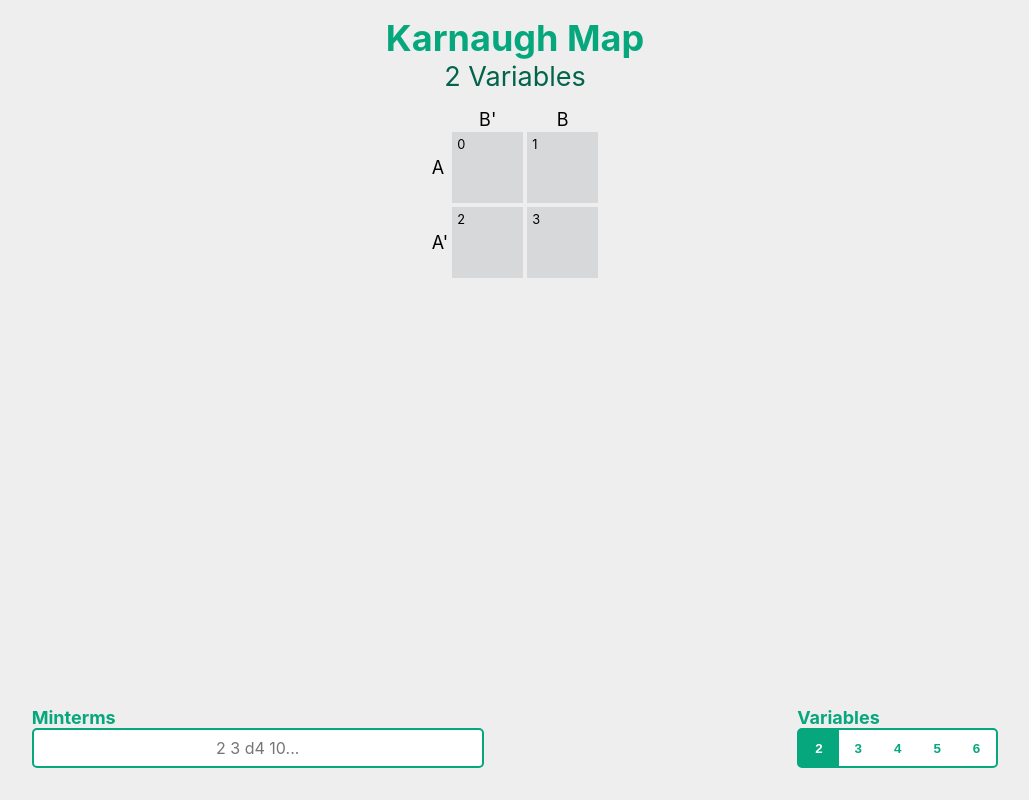
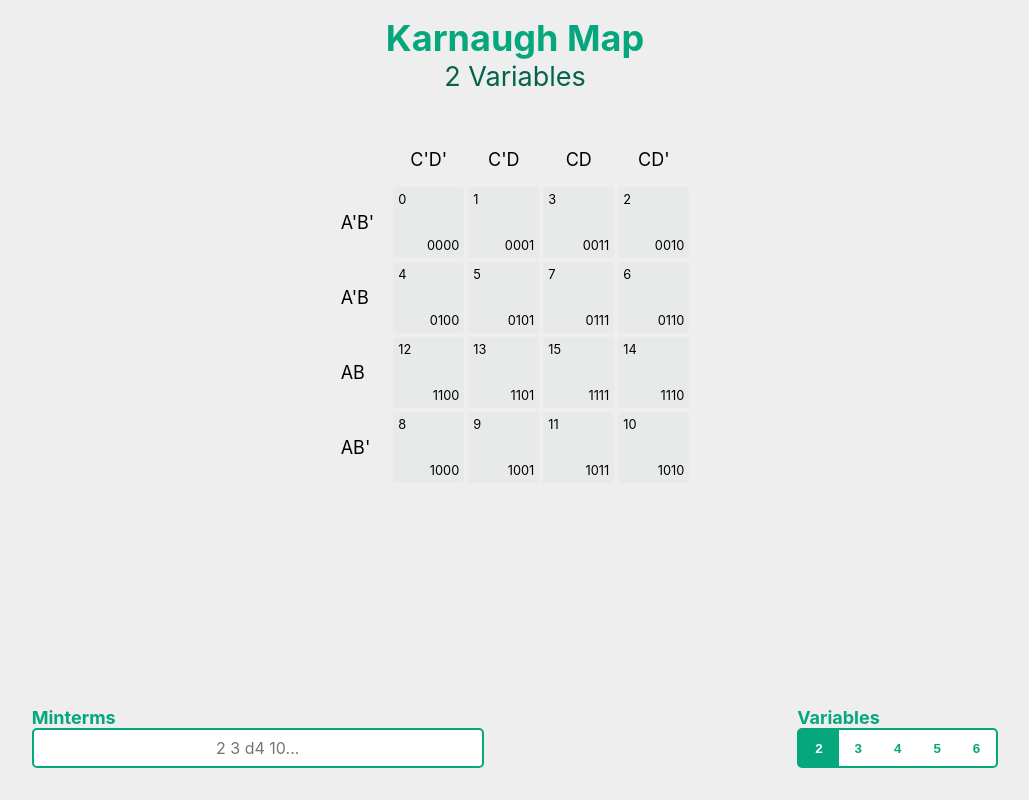
Before and after one commit to rtspw/Karnaugh-Maps-Revisited, a React (Create React App) app: page / in a window 1280 px wide. Shown: the whole page, without its empty margins (125-1154 px from the left). Built offline with nearby package versions, Linux system fonts and the light colour scheme.

Commit message:
Table styling and fixed minterm order

```diff
--- a/src/components/tables/TableContainer.jsx
+++ b/src/components/tables/TableContainer.jsx
@@ -13,7 +13,9 @@ function TableContainer(props) {
     <div css={css`
       display: flex;
       justify-content: center;
-      flex-direction: row;
+      align-items: center;
+      flex-direction: column;
+      padding: 40px 0;
     `}>
       <TwoVarTable />
     </div>
--- a/src/components/tables/TableLeftLabelBar.jsx
+++ b/src/components/tables/TableLeftLabelBar.jsx
@@ -10,13 +10,14 @@ function TableLeftLabelBar(props) {
 
   const labelElements = [];
 
-  for (const label of labels) {
+  for (const label of labels.reverse()) {
     labelElements.push(<div css={css`
       display: flex;
       flex-direction: column;
       justify-content: center;
       height: 75px;
       padding: 0 2px;
+      margin-right: 15px;
     `}>
       {label}
     </div>);
--- a/src/components/tables/TableRow.jsx
+++ b/src/components/tables/TableRow.jsx
@@ -10,8 +10,10 @@ function TableRow(props) {
   const { tileAmount, numOfTerms, leftTerms } = props;
 
   const tiles = [];
+  const columnSequence = [0, 1, 3, 2];
   for (let i = 0; i < tileAmount; i++) {
-    const mintermBinaryValue = leftTerms + i.toString(2).padStart(numOfTerms, '0');
+    const columnValue = columnSequence[i] ? columnSequence[i] : 0;
+    const mintermBinaryValue = leftTerms + columnValue.toString(2).padStart(numOfTerms, '0');
     const mintermDecimalValue = parseInt(mintermBinaryValue, 2);
     tiles.push(
       <div css={css`
@@ -21,11 +23,21 @@ function TableRow(props) {
         <div css={css`
           width: 100%;
           height: 100%;
-          background: rgba(5, 26, 44, 0.1);
+          background: rgba(0, 100, 50, 0.03);
           font-size: 0.8rem;
           padding: 5px;
+          border-radius: 2px;
+          position: relative;
         `}>
           {mintermDecimalValue}
+          <p css={css`
+            position: absolute;
+            bottom: 5px;
+            right: 5px;
+          `}>
+            {mintermBinaryValue}
+          </p>
+
         </div>
       </div>
     );
--- a/src/components/tables/TableTopLabelBar.jsx
+++ b/src/components/tables/TableTopLabelBar.jsx
@@ -21,6 +21,7 @@ function TableTopLabelBar(props) {
     <div css={css`
       display: flex;
       flex-direction: row;
+      margin-bottom: 15px;
     `}>
       {labelElements}
     </div>
--- a/src/components/tables/TwoVarTable.jsx
+++ b/src/components/tables/TwoVarTable.jsx
@@ -18,15 +18,17 @@ function TwoVarTable(props) {
       display: flex;
       flex-direction: rows;
     `}>
-      <TableLeftLabelBar labels={["A'", "A"]} />
+      <TableLeftLabelBar labels={["A'B'", "A'B", "AB", "AB'"]} />
       <div css={css`
         display: flex;
         flex-direction: column;
         position: relative;
       `}>
-        <TableTopLabelBar labels={["B'", "B"]} />
-        <TableRow tileAmount={2} numOfTerms={1} leftTerms={'0'} />
-        <TableRow tileAmount={2} numOfTerms={1} leftTerms={'1'} />
+        <TableTopLabelBar labels={["C'D'", "C'D", "CD", "CD'"]} />
+        <TableRow tileAmount={4} numOfTerms={2} leftTerms={'00'} />
+        <TableRow tileAmount={4} numOfTerms={2} leftTerms={'01'} />
+        <TableRow tileAmount={4} numOfTerms={2} leftTerms={'11'} />
+        <TableRow tileAmount={4} numOfTerms={2} leftTerms={'10'} />
       </div>
     </div>
   );
```
